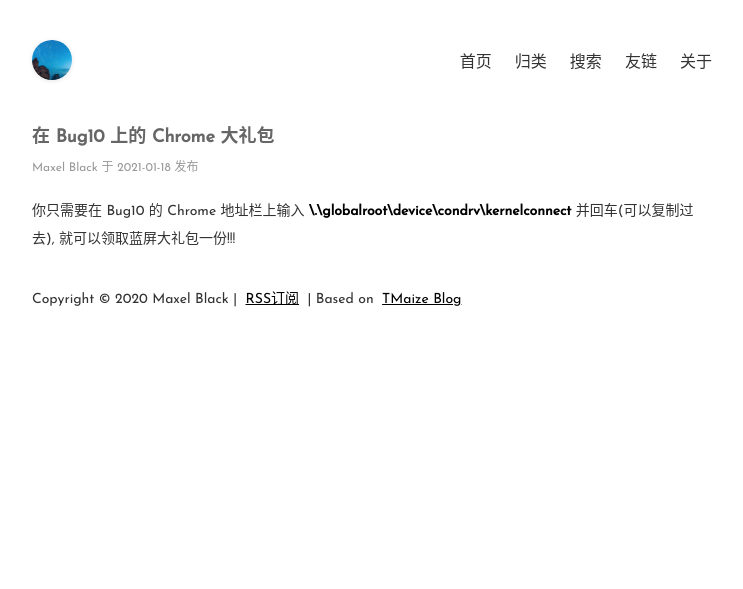
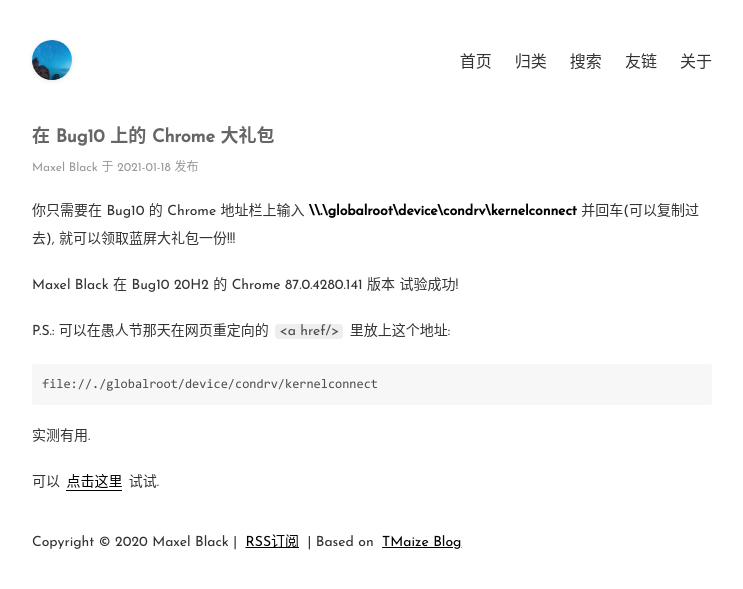
Before and after one commit to maxelblack/blog, a Jekyll site: the page built from _posts/2021-01-18-01.md, in a window 1280 px wide. Shown: the top 589 px of the page, without its empty margins (268-1011 px from the left). Built offline with Jekyll 4.4.1, drawn with Linux system fonts in a browser that asks for light colours; some web fonts are replaced; comment, search, counter and statistics services are not loaded.

Commit message:
Update 2021-01-18-01.md

````diff
--- a/_posts/2021-01-18-01.md
+++ b/_posts/2021-01-18-01.md
@@ -3,4 +3,16 @@
 title: 在 Bug10 上的 Chrome 大礼包
 ---
 
-你只需要在 Bug10 的 Chrome 地址栏上输入 __\\.\globalroot\device\condrv\kernelconnect__ 并回车(可以复制过去), 就可以领取蓝屏大礼包一份!!!
+你只需要在 Bug10 的 Chrome 地址栏上输入 __\\\\.\globalroot\device\condrv\kernelconnect__ 并回车(可以复制过去), 就可以领取蓝屏大礼包一份!!!
+
+Maxel Black 在 Bug10 20H2 的 Chrome 87.0.4280.141 版本 试验成功!<!--MORE-->
+
+P.S.: 可以在愚人节那天在网页重定向的 `<a href/>` 里放上这个地址:
+
+```
+file://./globalroot/device/condrv/kernelconnect
+```
+
+实测有用.
+
+可以 <a href="file://./globalroot/device/condrv/kernelconnect">点击这里</a> 试试.
````
